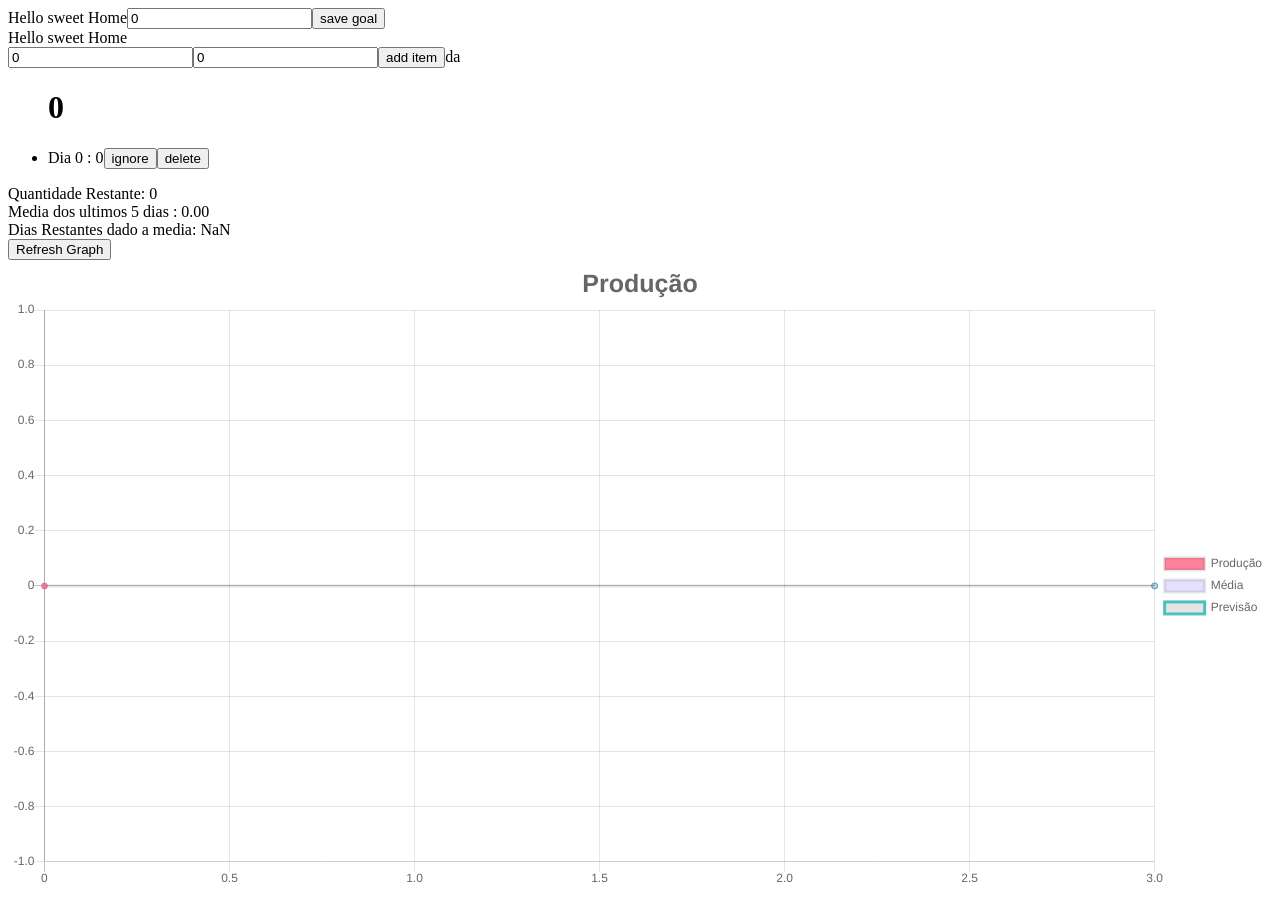
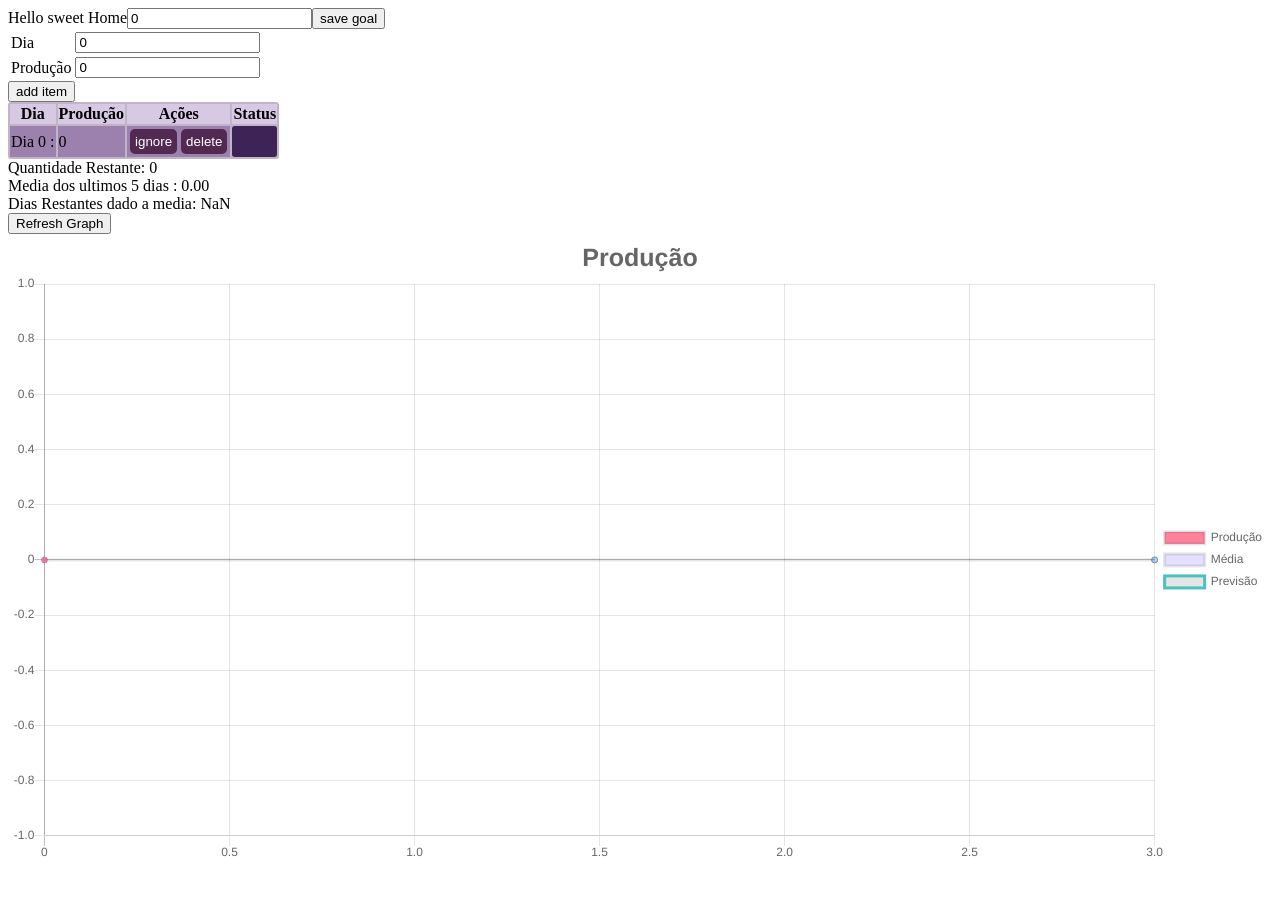
Before and after one commit to ZazaSaki/StaticGesProd, a Next.js app in the folder web/: page / in a window 1280 px wide. Both pictures are taken after a click on the button "add item". After the commit the page ends 874 px from the top, so only its background shows below. Built offline with nearby package versions, Linux system fonts and the light colour scheme; no server answers.

Commit message:
List apearence

```diff
--- a/web/src/components/Item/index.js
+++ b/web/src/components/Item/index.js
@@ -1,5 +1,6 @@
-import { useState } from 'react';
+import { React, useState } from 'react';
 import api from '../../services/api';
+import styles from './style.module.css';
 
 function Item({id, value, remove, ignore, initIgnore}) {
 
@@ -38,13 +39,25 @@ function Item({id, value, remove, ignore, initIgnore}) {
 
 
     return(
-        <div>
-            <li>Dia {id} : {value}
-            <button id={"ignore_" + id} onClick = {selfIgnore}>ignore</button>
-            <button id={"delete_" + id} onClick = {selfRemove}>delete</button>
-            {tag()}
-            </li>
-        </div>
+
+                <tr className = {styles.item}>
+
+                    <td>
+                        Dia {id} :
+                    </td>
+                    <td>
+                        {value}
+                    </td>
+                    <td>
+                        <button className={styles.button} id={"ignore_" + id} onClick = {selfIgnore}>ignore</button>
+                        <button className={styles.button} id={"delete_" + id} onClick = {selfRemove}>delete</button>
+                    </td>
+                    <td className={styles.alertinfo}>
+                        {tag()}
+                    </td>
+                </tr>
+
+
     );
 }
 
--- /dev/null
+++ b/web/src/components/Item/style.module.css
@@ -0,0 +1,22 @@
+.item{
+    border-radius: 0px;
+    border: 5px solid;
+    background-color: rgba(60, 0, 109, 0.281);
+}
+
+.button{
+    border: 0px;
+    border-radius: 5px;
+    margin: 2px;
+    padding-block: 5px;
+    padding-inline: 5px;
+    background-color: rgb(81, 41, 83);
+    color: white;
+}
+
+.alertinfo{
+    background-color: rgb(62, 35, 87);
+    border-radius: 3px;
+    padding-inline: 5px;
+    color: rgb(255, 194, 194);
+}
--- a/web/src/components/List/index.js
+++ b/web/src/components/List/index.js
@@ -1,5 +1,5 @@
 import { React, useState } from "react";
-
+import styles from './style.module.css';
 import Item from "../../components/Item";
 import Header from "../Header";
 
@@ -64,22 +64,32 @@ function List({ItemList, setItemList}) {
     }
 
     return(
-		<div>Hello sweet Home
-
+		<div>
             <div aria-orientation="horizontal">
-                <input type="number" id="Day" value={day} onChange = {e => setDay(e.target.value)} />
-                <input type="number" id = "Production" value = {production}  onChange = {e => setProduction(e.target.value)} />
+                <table>
+                    <tr>
+                        <td>Dia </td>
+                        <td><input type="number" id="Day" value={day} onChange = {e => setDay(e.target.value)} /></td>
+                    </tr>
+                    <tr>
+                        <td>Produção </td>
+                        <td><input type="number" id = "Production" value = {production}  onChange = {e => setProduction(e.target.value)} /></td>
+                    </tr>
+                </table>
                 <button onClick={addItem}>add item</button>
-                da
 
 
             </div>
-            <ul id="dynamic-list">
-                <Header title = {txt}></Header>
-
+            <table id="dynamic-list" className={styles.table}>
+                <tr className={styles.title}>
+                    <th>Dia</th>
+                    <th>Produção</th>
+                    <th>Ações</th>
+                    <th>Status</th>
+                </tr>
                 {ItemList.map((item) => (<Item key={item.day} id={item.day} value={item.production} remove={removeItem} ignore={ignoreItem} initIgnore={item.ignore} ></Item>))}
 
-            </ul>
+            </table>
 		</div>
     );
 }
--- /dev/null
+++ b/web/src/components/List/style.module.css
@@ -0,0 +1,9 @@
+.table{
+    border: black;
+    background-color: rgba(49, 0, 66, 0.295);
+    border-radius: 3px;
+}
+
+.title{
+    background-color: rgba(234, 221, 255, 0.527);
+}
```
